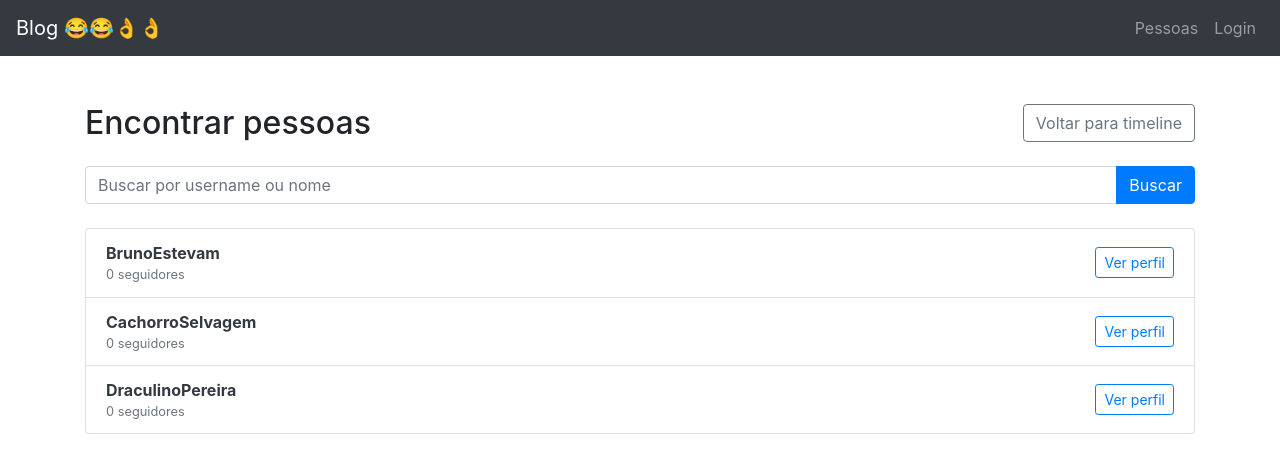
After one commit to BrunoEstevamRJ/DjangoBlog, a Django app: page /accounts/people/ in a window 1280 px wide. The commit adds this page. Shown: the top 473 px of the page. Run offline with Django 3.2, Linux system fonts and the light colour scheme; data comes from the database, SQL or seed files in the repository; some libraries are stand-ins or nearby versions.

Commit message:
feat: add people discovery and profile post visibility

```diff
--- /dev/null
+++ b/mysite/accounts/templates/accounts/discover_people.html
@@ -0,0 +1,55 @@
+{% extends "base.html" %}
+
+{% block title %}Encontrar pessoas{% endblock %}
+
+{% block content %}
+<div class="container mt-5">
+    <div class="d-flex justify-content-between align-items-center mb-4">
+        <h2 class="mb-0">Encontrar pessoas</h2>
+        <a href="{% url 'blog:homepage' %}" class="btn btn-outline-secondary">Voltar para timeline</a>
+    </div>
+
+    <form method="get" class="mb-4">
+        <div class="input-group">
+            <input
+                type="text"
+                name="q"
+                value="{{ query }}"
+                class="form-control"
+                placeholder="Buscar por username ou nome">
+            <div class="input-group-append">
+                <button type="submit" class="btn btn-primary">Buscar</button>
+            </div>
+        </div>
+    </form>
+
+    {% if users %}
+        <div class="list-group">
+            {% for profile_user in users %}
+                <div class="list-group-item">
+                    <div class="d-flex justify-content-between align-items-center">
+                        <div>
+                            <a href="{% url 'accounts:profile' profile_user.username %}" class="font-weight-bold text-dark">
+                                {{ profile_user.username }}
+                            </a>
+                            {% if profile_user.first_name or profile_user.last_name %}
+                                <div class="text-muted">
+                                    {{ profile_user.first_name }} {{ profile_user.last_name }}
+                                </div>
+                            {% endif %}
+                            <div class="small text-muted">
+                                {{ profile_user.profile.followers.count }} seguidores
+                            </div>
+                        </div>
+                        <a href="{% url 'accounts:profile' profile_user.username %}" class="btn btn-outline-primary btn-sm">
+                            Ver perfil
+                        </a>
+                    </div>
+                </div>
+            {% endfor %}
+        </div>
+    {% else %}
+        <p class="text-muted">Nenhum perfil encontrado.</p>
+    {% endif %}
+</div>
+{% endblock %}
--- a/mysite/accounts/urls.py
+++ b/mysite/accounts/urls.py
@@ -4,6 +4,7 @@ from accounts import views as accounts_views
 app_name = 'accounts'
 
 urlpatterns = [
+    path('people/', accounts_views.discover_people, name='discover_people'),
     path('profile/<str:username>/', accounts_views.profile, name='profile'),
     path('edit-profile/', accounts_views.edit_profile, name='edit_profile'),
     path('profile/<str:username>/follow/', accounts_views.toggle_follow, name='toggle_follow'),
--- a/mysite/accounts/views.py
+++ b/mysite/accounts/views.py
@@ -1,6 +1,7 @@
 from django.shortcuts import render, get_object_or_404, redirect
 from django.contrib.auth.decorators import login_required
 from django.contrib.auth.models import User
+from django.db.models import Q
 from blog.models import Post
 from .forms import ProfileForm
 
@@ -9,7 +10,7 @@ from .forms import ProfileForm
 '''==[ Profile Page ]=='''
 def profile(request, username):
     profile_user = get_object_or_404(User, username=username)
-    posts = Post.objects.filter(author=profile_user).order_by('-publish')
+    posts = Post.objects.filter(author=profile_user, status='published').order_by('-publish')
     is_following = False
 
     if request.user.is_authenticated and request.user != profile_user:
@@ -19,6 +20,26 @@ def profile(request, username):
         "profile_user": profile_user,
         "posts": posts,
         "is_following": is_following,
+    })
+
+
+def discover_people(request):
+    query = request.GET.get("q", "").strip()
+    users = User.objects.select_related("profile").order_by("username")
+
+    if request.user.is_authenticated:
+        users = users.exclude(pk=request.user.pk)
+
+    if query:
+        users = users.filter(
+            Q(username__icontains=query) |
+            Q(first_name__icontains=query) |
+            Q(last_name__icontains=query)
+        )
+
+    return render(request, "accounts/discover_people.html", {
+        "users": users,
+        "query": query,
     })
 
 '''==[ Editar Perfil ]=='''
--- a/mysite/blog/templates/base.html
+++ b/mysite/blog/templates/base.html
@@ -36,6 +36,9 @@
 
         <div class="collapse navbar-collapse" id="navbarSupportedContent">
             <ul class="navbar-nav ml-auto">
+                <li class="nav-item">
+                    <a class="nav-link" href="{% url 'accounts:discover_people' %}">Pessoas</a>
+                </li>
                 {% if user.is_authenticated %}
                 <li class="nav-item">
                     <span class="navbar-text text-white mr-3">
```
Also changed, not shown: mysite/accounts/templates/accounts/profile.html (+14 -4 lines).
